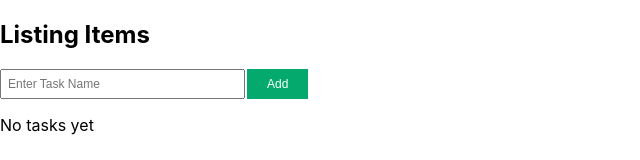
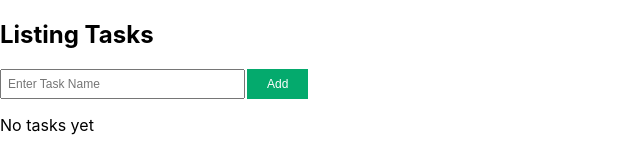
Before and after one commit to bhushank12/react-learn, a React (Create React App) app: page / in a window 1280 px wide. Shown: the top 160 px of the page, without its empty margins (0-640 px from the left). Built offline with nearby package versions, Linux system fonts and the light colour scheme.

Commit message:
Change heading name

```diff
--- a/src/components/ToDo.js
+++ b/src/components/ToDo.js
@@ -8,7 +8,7 @@ function ToDo() {
 
   return (
     <div>
-      <h2>Listing Items</h2>
+      <h2>Listing Tasks</h2>
       <div>
         <input
           type="text"
```
